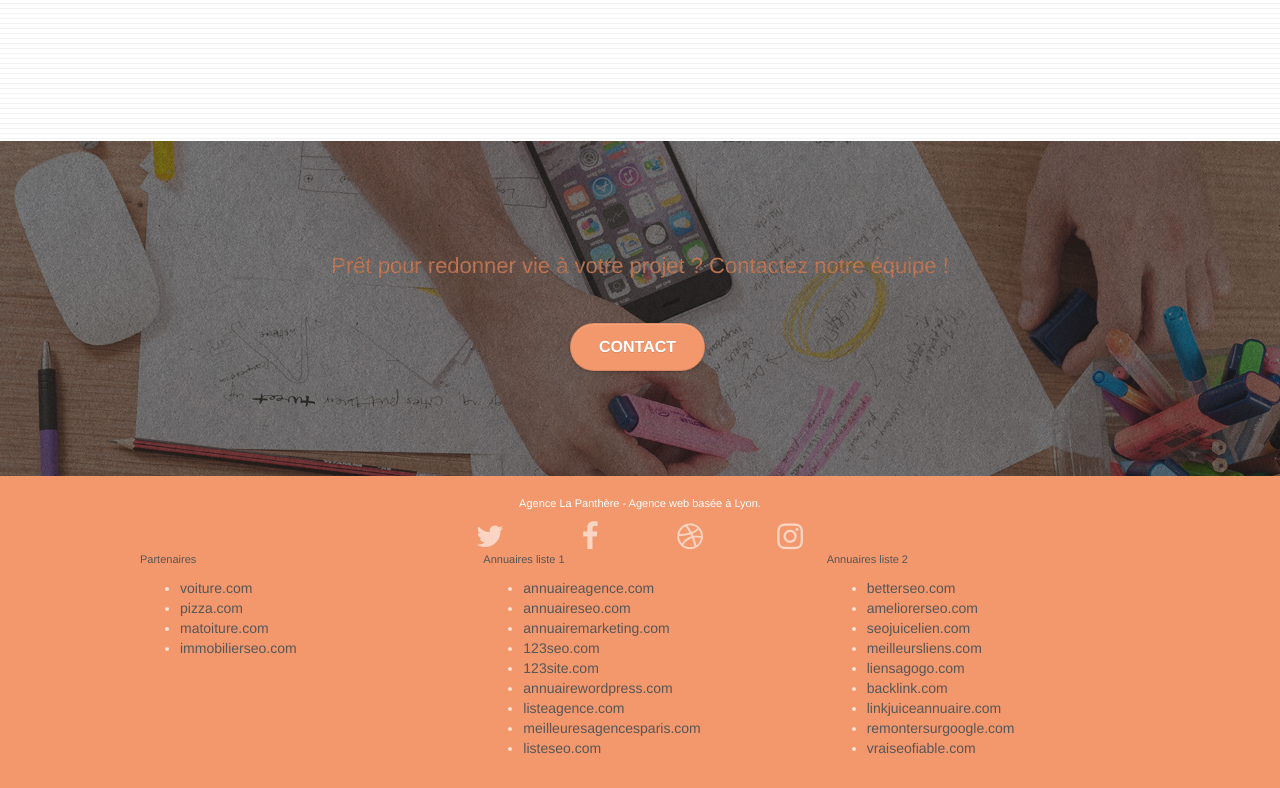
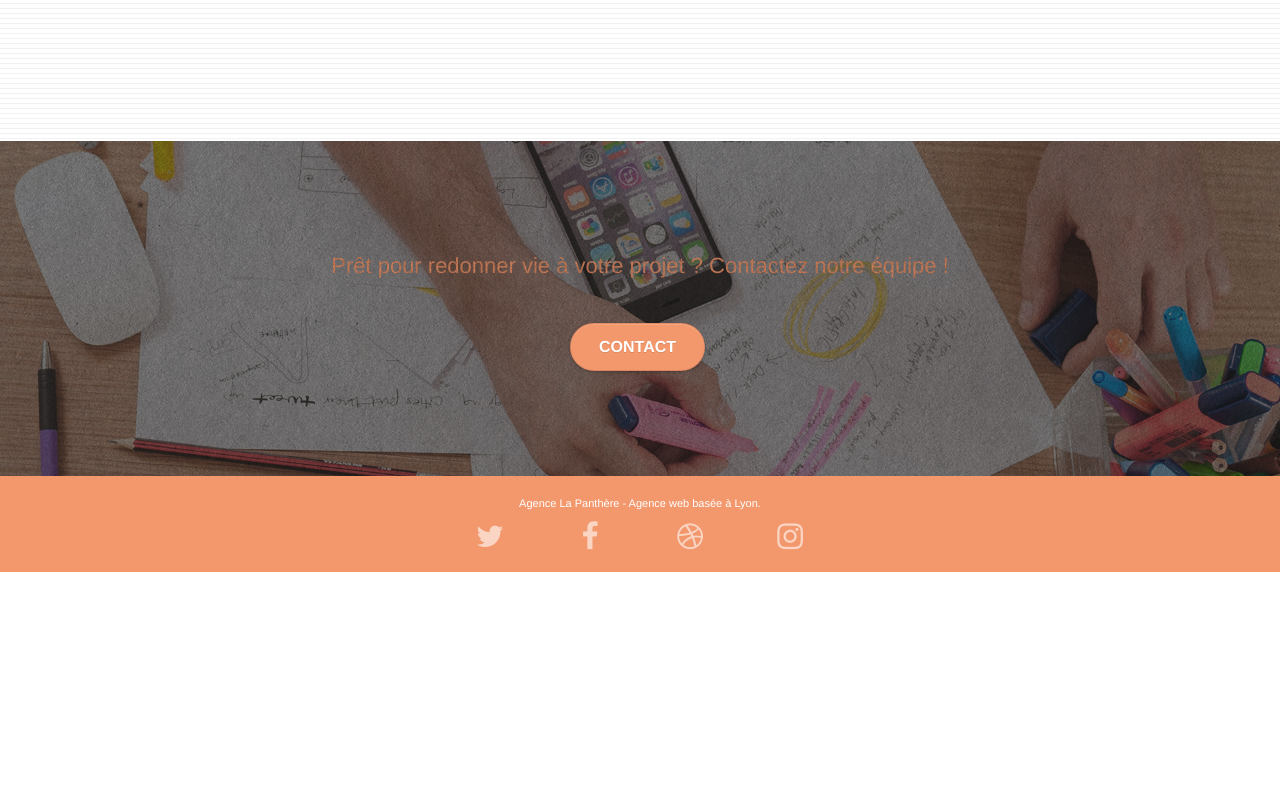
Before and after one commit to Astar73/LaPanth-re, a plain HTML site: page index.html in a window 1280 px wide. Shown: the part 2591-3379 px from the top of the page. After the commit the page ends 3163 px from the top, so only its background shows below. Drawn offline with Linux system fonts and the light colour scheme.

Commit message:
Suppression des liens black hat du footer

```diff
--- a/index.html
+++ b/index.html
@@ -224,45 +224,6 @@
 							</div>
 						</div>
 					</div>
-					<div class="row">
-						<div class="col-sm-4">
-							<p>Partenaires</p>
-								<ul>
-									<li><a href="voiture.com">voiture.com</a></li>
-									<li><a href="pizza.com">pizza.com</a></li>
-									<li><a href="matoiture.com">matoiture.com</a></li>
-									<li><a href="immobilierseo.com">immobilierseo.com</a></li>
-								</ul>
-						</div>
-						<div class="col-sm-4">
-							<p>Annuaires liste 1</p>
-							<ul>
-								<li><a href="annuaireagence.com">annuaireagence.com</a></li>
-								<li><a href="annuaireseo.com">annuaireseo.com</a></li>
-								<li><a href="annuairemarketing.com">annuairemarketing.com</a></li>
-								<li><a href="123seoture.com">123seo.com</a></li>
-								<li><a href="123site.com">123site.com</a></li>
-								<li><a href="annuairewordpress.com">annuairewordpress.com</a></li>
-								<li><a href="listeagence.com">listeagence.com</a></li>
-								<li><a href="meilleuresagencesparis.com">meilleuresagencesparis.com</a></li>
-								<li><a href="listeseo.com">listeseo.com</a></li>
-							</ul>
-						</div>
-						<div class="col-sm-4">
-							<p>Annuaires liste 2</p>
-							<ul>
-								<li><a href="betterseo.com">betterseo.com</a></li>
-								<li><a href="ameliorerseo.com">ameliorerseo.com</a></li>
-								<li><a href="seojuicelien.com">seojuicelien.com</a></li>
-								<li><a href="meilleursliens.com">meilleursliens.com</a></li>
-								<li><a href="liensagogo.com">liensagogo.com</a></li>
-								<li><a href="backlink.com">backlink.com</a></li>
-								<li><a href="linkjuiceannuaire.com">linkjuiceannuaire.com</a></li>
-								<li><a href="remontersurgoogle.com">remontersurgoogle.com</a></li>
-								<li><a href="vraiseofiable.com">vraiseofiable.com</a></li>
-							</ul>
-						</div>
-					</div>
 				</div>
 			</div>
 		</div>
```
